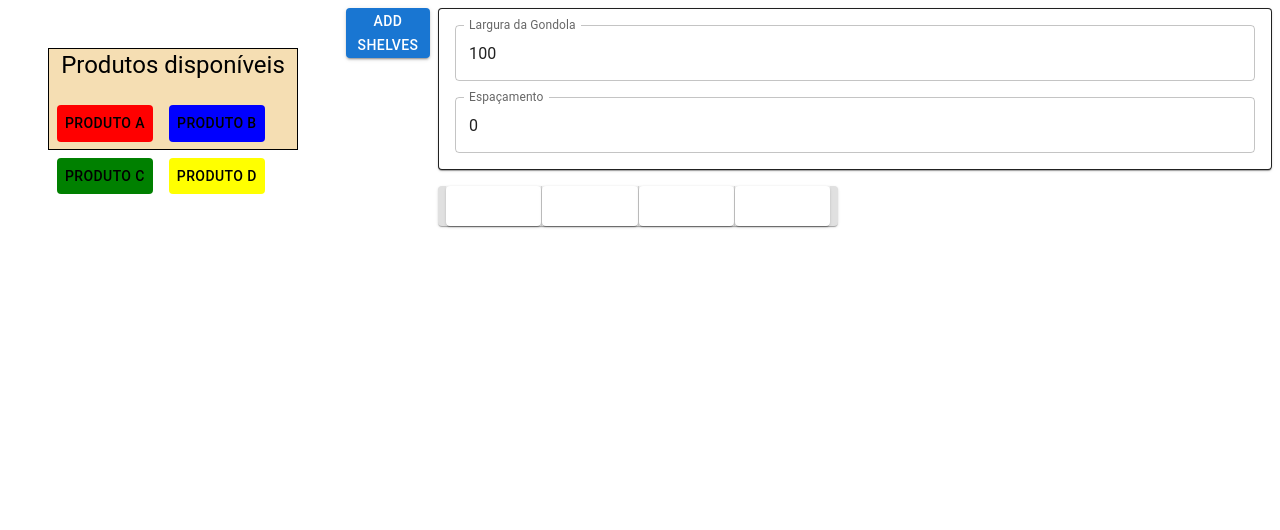
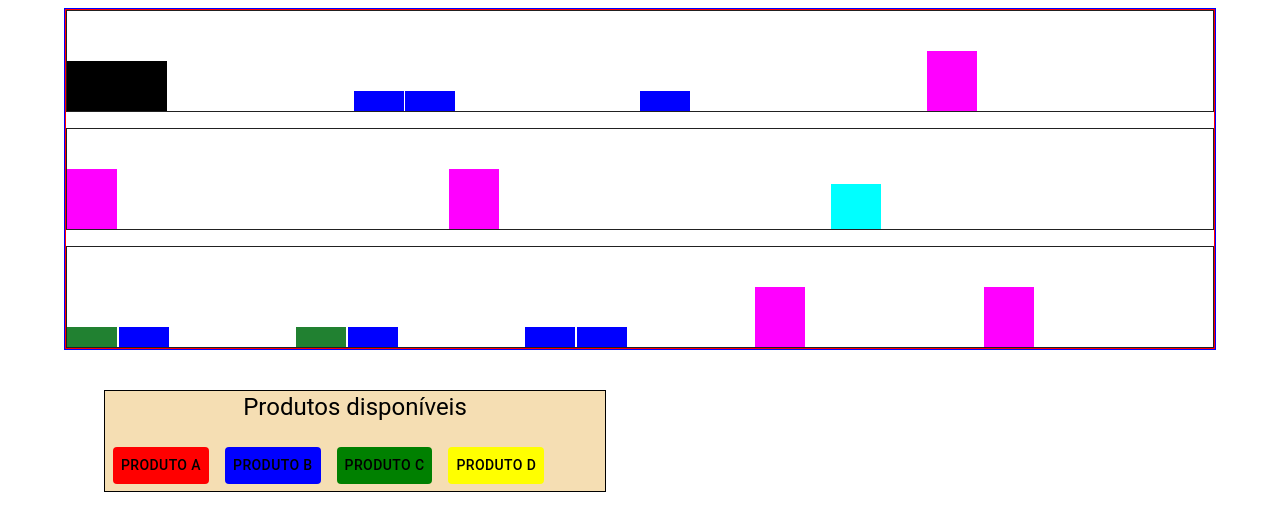
Before and after one commit to MatheusDev19/learning-matirial-ui, a React (Vite) app: page / in a window 1280 px wide. Shown: the top 530 px of the page. Built offline with nearby package versions, Linux system fonts and the light colour scheme.

Commit message:
add item in gondola

```diff
--- /dev/null
+++ b/src/components/gondola-test/index.tsx
@@ -0,0 +1,115 @@
+import { Box, Stack } from "@mui/material";
+import Container from "@mui/material/Container";
+import { Shelf } from "../shelf";
+import { useEffect, useState } from "react";
+import { products } from "../gondola";
+import { ListProducts } from "../list-products";
+
+export interface Product {
+  id: number;
+  name: string;
+  color: string;
+  width: number;
+  height: number;
+}
+
+export function GondolaTest() {
+  const [selectedProduct, setSelectedProduct] = useState<Product | null>(null);
+
+  const handleProductClick = (product: Product) => {
+    setSelectedProduct(product);
+  };
+
+  const handleStackClick = (shelfIndex: number, boxIndex: number) => {
+    if (!selectedProduct) return;
+
+    setShelfs((prevShelfs) =>
+      prevShelfs.map((shelf, i) =>
+        i !== shelfIndex
+          ? shelf
+          : {
+              ...shelf,
+              boxes: shelf.boxes.map((box, j) =>
+                j !== boxIndex
+                  ? box
+                  : [...box, { bgcolor: selectedProduct.color, width: `${selectedProduct.width}px`, height: `${selectedProduct.height}px` }]
+              ),
+            }
+      )
+    );
+    setSelectedProduct(null);
+  };
+
+  const [shelfs, setShelfs] = useState<
+    {
+      boxes: { bgcolor: string; width: string; height: string }[][];
+      align: "flex-start" | "center" | "flex-end";
+    }[]
+  >([]);
+
+  useEffect(() => {
+    setShelfs([
+      {
+        boxes: [
+          [{ bgcolor: "#000", height: "50px", width: "100px" }],
+          [
+            { bgcolor: "#00f", height: "20px", width: "50px" },
+            { bgcolor: "#00f", height: "20px", width: "50px" },
+          ],
+          [{ bgcolor: "#00f", height: "20px", width: "50px" }],
+          [{ bgcolor: "#f0f", height: "60px", width: "50px" }],
+        ],
+        align: "flex-start",
+      },
+      {
+        boxes: [
+          [{ bgcolor: "#f0f", height: "60px", width: "50px" }],
+          [{ bgcolor: "#f0f", height: "60px", width: "50px" }],
+          [{ bgcolor: "#0ff", height: "45px", width: "50px" }],
+        ],
+        align: "center",
+      },
+      {
+        boxes: [
+          [
+            { bgcolor: "#218131", height: "20px", width: "50px" },
+            { bgcolor: "#00f", height: "20px", width: "50px" },
+          ],
+          [
+            { bgcolor: "#218131", height: "20px", width: "50px" },
+            { bgcolor: "#00f", height: "20px", width: "50px" },
+          ],
+          [
+            { bgcolor: "#00f", height: "20px", width: "50px" },
+            { bgcolor: "#00f", height: "20px", width: "50px" },
+          ],
+          [{ bgcolor: "#f0f", height: "60px", width: "50px" }],
+          [{ bgcolor: "#f0f", height: "60px", width: "50px" }],
+        ],
+        align: "flex-end",
+      },
+    ]);
+  }, []);
+
+  return (
+    <Container maxWidth="lg">
+      <Box sx={{ border: "1px solid blue" }}>
+        <Stack spacing={2} sx={{ border: "1px solid red" }}>
+          {shelfs.map((shelf, index) => (
+            <Shelf
+              key={index}
+              stack={shelf.boxes}
+              height="100px"
+              spacing={0.2}
+              align={shelf.align}
+              onStackClick={(boxIndex) => handleStackClick(index, boxIndex)}
+            />
+          ))}
+        </Stack>
+      </Box>
+      <Box>
+        <ListProducts products={products} onProductClick={handleProductClick} />
+      </Box>
+    </Container>
+  );
+}
--- a/src/components/gondola/index.tsx
+++ b/src/components/gondola/index.tsx
@@ -37,7 +37,7 @@ export const products: Product[] = [
     id: 4,
     name: "Produto D",
     color: "yellow",
-    width: 140,
+    width: 80,
     height: 120,
   },
 ];
@@ -46,7 +46,7 @@ export const Gondola = () => {
   const [selectedShelfIndex, setSelectedShelfIndex] = useState<number | null>(null);
   const [swapProductIndex, setSwapProductIndex] = useState<number | null>(null);
   const [selectedProduct, setSelectedProduct] = useState<Product | null>(null);
-  const [shelfHeights, setShelfHeights] = useState<number[]>([40]);
+  const [shelfHeights, setShelfHeights] = useState<number[]>([]);
   const [stackProduct, setStackProduct] = useState<Product[]>([]);
   const [shelves, setShelves] = useState<number[]>([0]);
 
@@ -131,6 +131,7 @@ export const Gondola = () => {
                   sx={{
                     backgroundColor: "#f0f0f0",
                     flexDirection: "column",
+                    borderBottom: '1px solid black',
                     mx: 1,
                   }}
                 >
--- a/src/components/list-products/index.tsx
+++ b/src/components/list-products/index.tsx
@@ -13,7 +13,7 @@ export const ListProducts = ({
   return (
     <Box
       sx={{
-        width: 800,
+        width: 500,
         height: 100,
         border: "1px solid black",
         bgcolor: "wheat",
--- /dev/null
+++ b/src/components/shelf/index.tsx
@@ -0,0 +1,49 @@
+import { Box, Stack } from "@mui/material";
+
+export interface ShelfProps {
+  stack: { bgcolor: string; width: string; height: string }[][];
+  spacing: number;
+  height: string;
+  align: "flex-start" | "center" | "flex-end";
+  onStackClick: (shelfIndex: number) => void;
+}
+
+export const Shelf = ({
+  stack,
+  spacing,
+  height,
+  align,
+  onStackClick,
+}: ShelfProps) => {
+  return (
+    <Box
+      border={1}
+      borderColor={"text.primary"}
+      display={"flex"}
+      justifyContent={align}
+    >
+      {stack.map((box, shelfIndex) => (
+        <Stack
+          key={shelfIndex}
+          spacing={spacing}
+          direction={"row"}
+          height={height}
+          alignItems={"flex-end"}
+          sx={{
+            // border: "1px solid pink",
+             width: "100%" }}
+          onClick={() => onStackClick(shelfIndex)}
+        >
+          {box.map((b, boxIndex) => (
+            <Box
+              key={boxIndex}
+              bgcolor={b.bgcolor}
+              width={b.width}
+              height={b.height}
+            />
+          ))}
+        </Stack>
+      ))}
+    </Box>
+  );
+};
--- a/src/main.tsx
+++ b/src/main.tsx
@@ -1,9 +1,9 @@
 import { StrictMode } from "react";
 import { createRoot } from "react-dom/client";
-import { Gondola } from "./components/gondola";
+import { GondolaTest } from "./components/gondola-test";
 
 createRoot(document.getElementById("root")!).render(
   <StrictMode>
-    <Gondola />
+    <GondolaTest />
   </StrictMode>
 );
```
